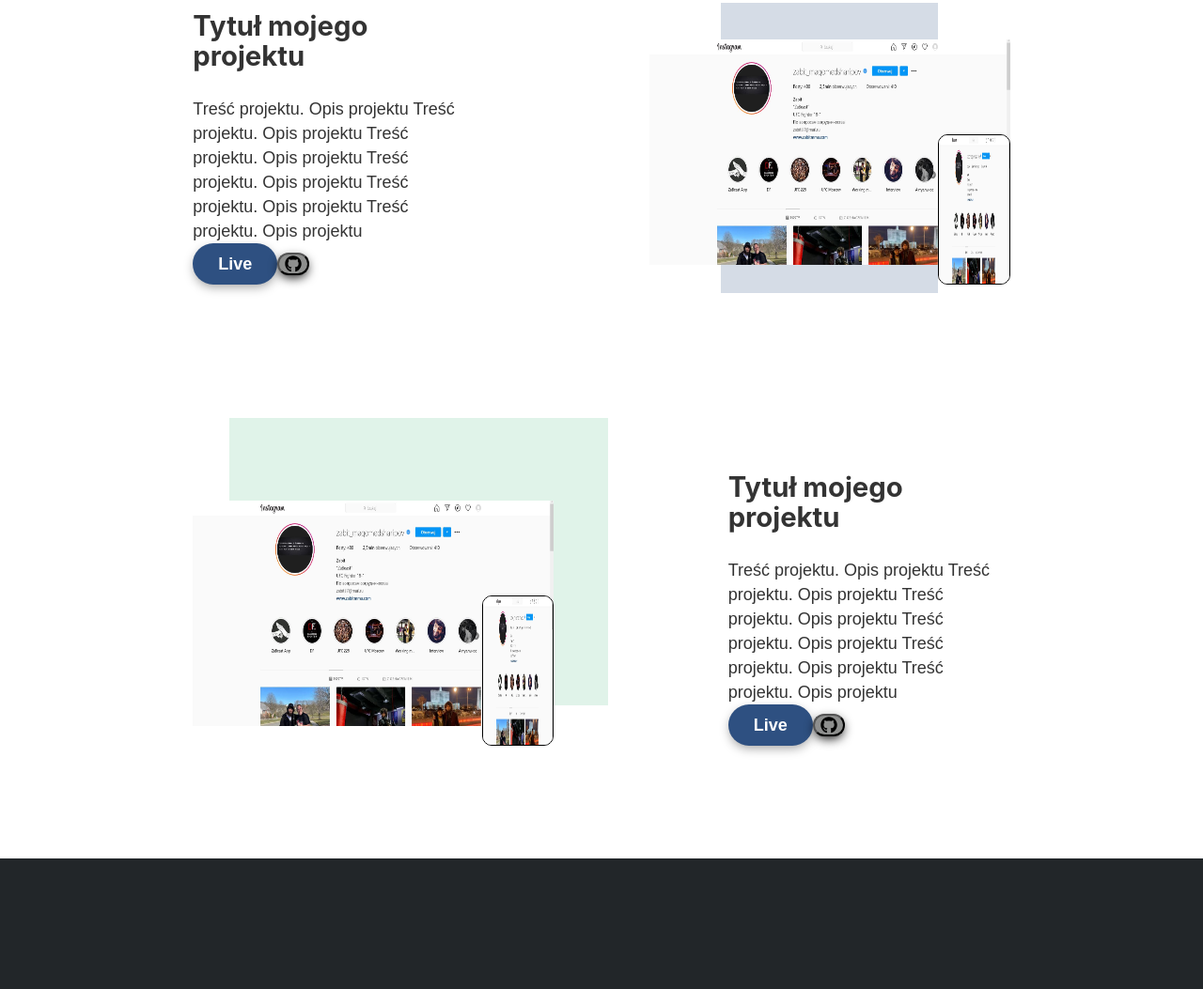
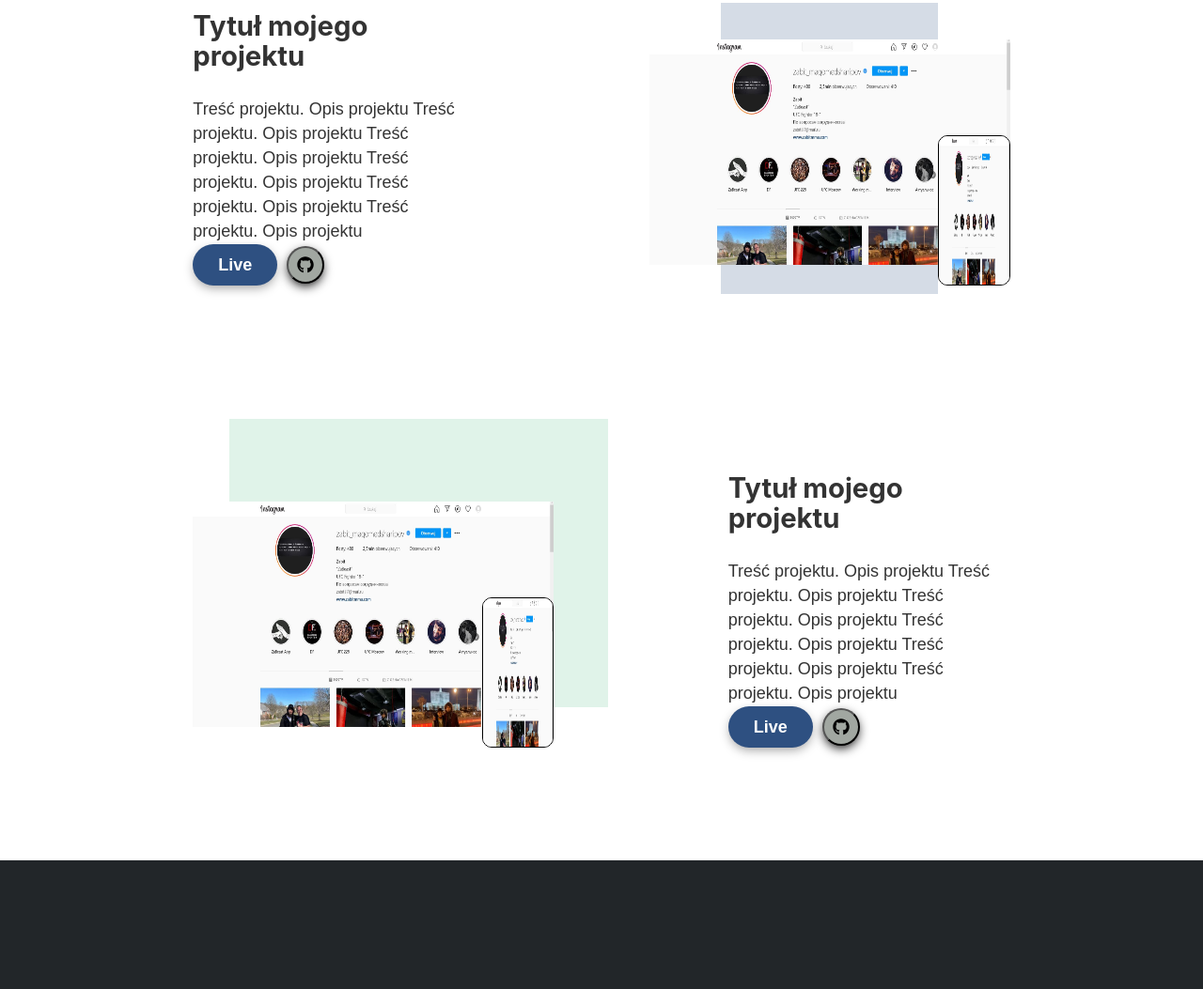
Before and after one commit to dawidhubicki97/Portfolio, a Gatsby site: page / in a window 1280 px wide. Shown: the part 1708-2761 px from the top of the page at 94% size. Built offline with nearby package versions, Linux system fonts and the light colour scheme; Gatsby itself is replaced by a stand-in of ours.

Commit message:
Github Button fix

```diff
--- a/src/css/main.css
+++ b/src/css/main.css
@@ -192,18 +192,23 @@ Projects
   position: absolute;
   opacity: 0.2;
 }
+.projects-github:hover {
+  transform: scale(1.1);
+}
 .projects-github {
-  background-color: #8e8f8e;
+  margin-left: 10px;
+  background-color: #a1a7a1;
   display: inline-flex;
   justify-content: center;
   align-items: center;
   margin-right: space(1);
   padding: space(1);
   border-radius: 20px;
-  height: rem(70px);
-  width: rem(70px);
+  height: 40px;
+  width: 40px;
   transform: translateY(3px);
   box-shadow: 0px 4px 12px -2px;
+  transition: all 0.2s ease-in-out;
 }
 @media only screen and (max-width: 992px) {
   .projects-row {
```
